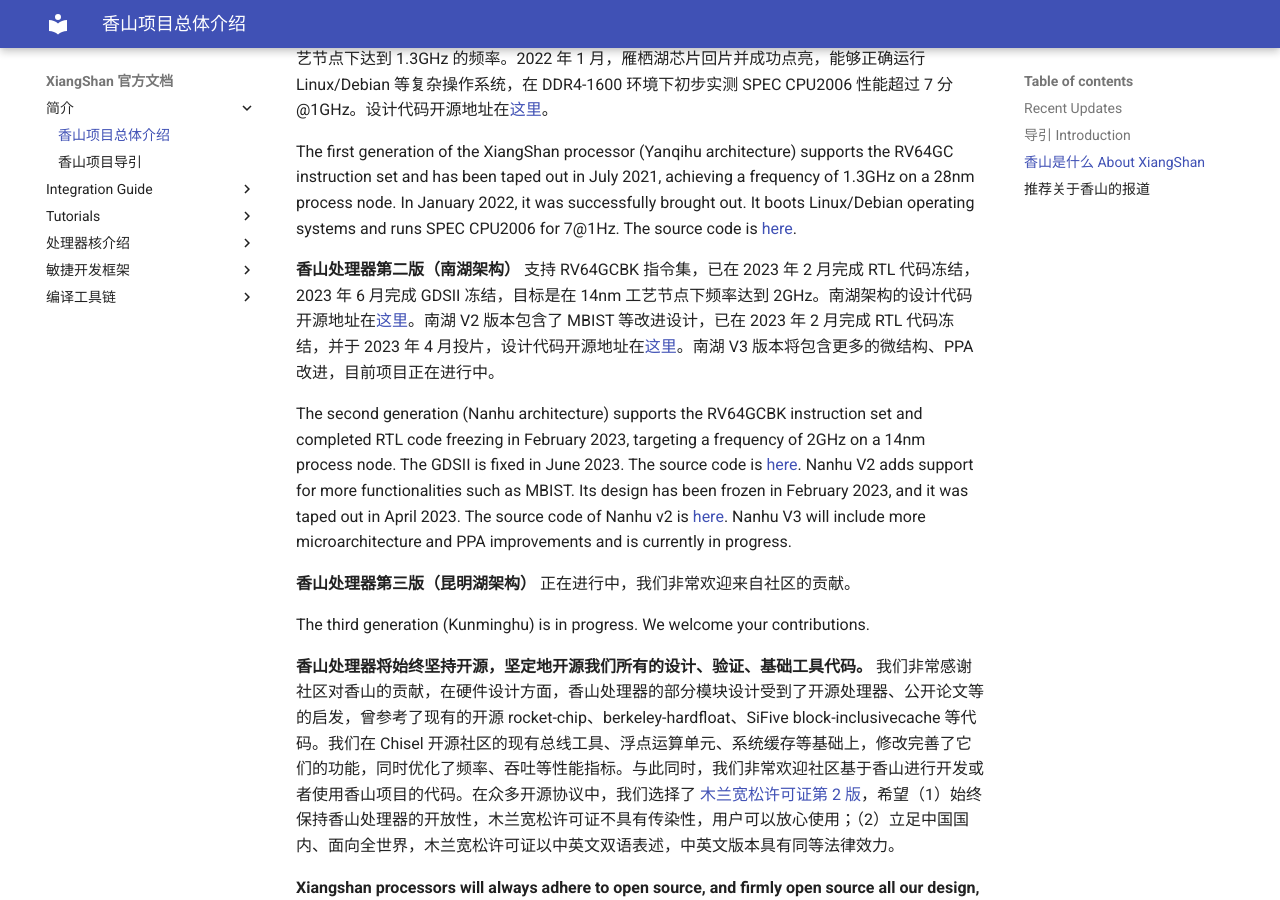
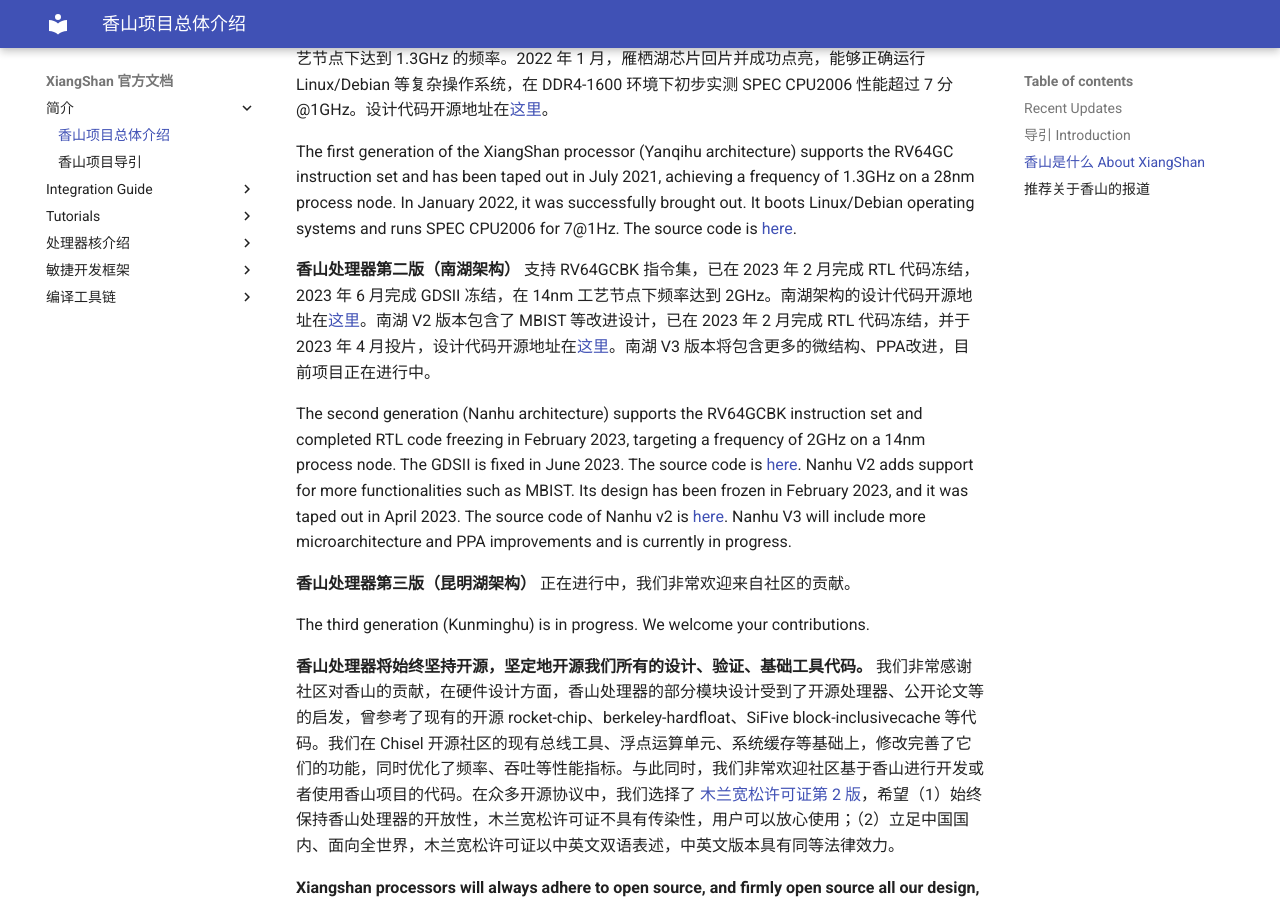
Before and after one commit to OpenXiangShan/XiangShan-doc, an MkDocs documentation site: the page built from docs/index.md, in a window 1280 px wide and 900 px high, scrolled down 2545 px. Built offline with MkDocs 1.6.1 and Material for MkDocs 9.7.7, drawn with Linux system fonts in a browser that asks for light colours.

Commit message:
Update index.md

```diff
--- a/docs/index.md
+++ b/docs/index.md
@@ -35,7 +35,7 @@ XiangShan will maintain a microarchitecture iteration cycle of approximately six
 
 The first generation of the XiangShan processor (Yanqihu architecture) supports the RV64GC instruction set and has been taped out in July 2021, achieving a frequency of 1.3GHz on a 28nm process node. In January 2022, it was successfully brought out. It boots Linux/Debian operating systems and runs SPEC CPU2006 for 7@1Hz. The source code is [here](https://github.com/OpenXiangShan/XiangShan/releases/tag/v1.0).
 
-**香山处理器第二版（南湖架构）** 支持 RV64GCBK 指令集，已在 2023 年 2 月完成 RTL 代码冻结，2023 年 6 月完成 GDSII 冻结，目标是在 14nm 工艺节点下频率达到 2GHz。南湖架构的设计代码开源地址在[这里](https://github.com/OpenXiangShan/XiangShan/releases/tag/v2.0)。南湖 V2 版本包含了 MBIST 等改进设计，已在 2023 年 2 月完成 RTL 代码冻结，并于 2023 年 4 月投片，设计代码开源地址在[这里](https://github.com/OpenXiangShan/XiangShan/releases/tag/v2.1)。南湖 V3 版本将包含更多的微结构、PPA改进，目前项目正在进行中。
+**香山处理器第二版（南湖架构）** 支持 RV64GCBK 指令集，已在 2023 年 2 月完成 RTL 代码冻结，2023 年 6 月完成 GDSII 冻结，在 14nm 工艺节点下频率达到 2GHz。南湖架构的设计代码开源地址在[这里](https://github.com/OpenXiangShan/XiangShan/releases/tag/v2.0)。南湖 V2 版本包含了 MBIST 等改进设计，已在 2023 年 2 月完成 RTL 代码冻结，并于 2023 年 4 月投片，设计代码开源地址在[这里](https://github.com/OpenXiangShan/XiangShan/releases/tag/v2.1)。南湖 V3 版本将包含更多的微结构、PPA改进，目前项目正在进行中。
 
 The second generation (Nanhu architecture) supports the RV64GCBK instruction set and completed RTL code freezing in February 2023, targeting a frequency of 2GHz on a 14nm process node. The GDSII is fixed in June 2023. The source code is [here](https://github.com/OpenXiangShan/XiangShan/releases/tag/v2.0).
 Nanhu V2 adds support for more functionalities such as MBIST. Its design has been frozen in February 2023, and it was taped out in April 2023. The source code of Nanhu v2 is [here](https://github.com/OpenXiangShan/XiangShan/releases/tag/v2.1). Nanhu V3 will include more microarchitecture and PPA improvements and is currently in progress.
```
